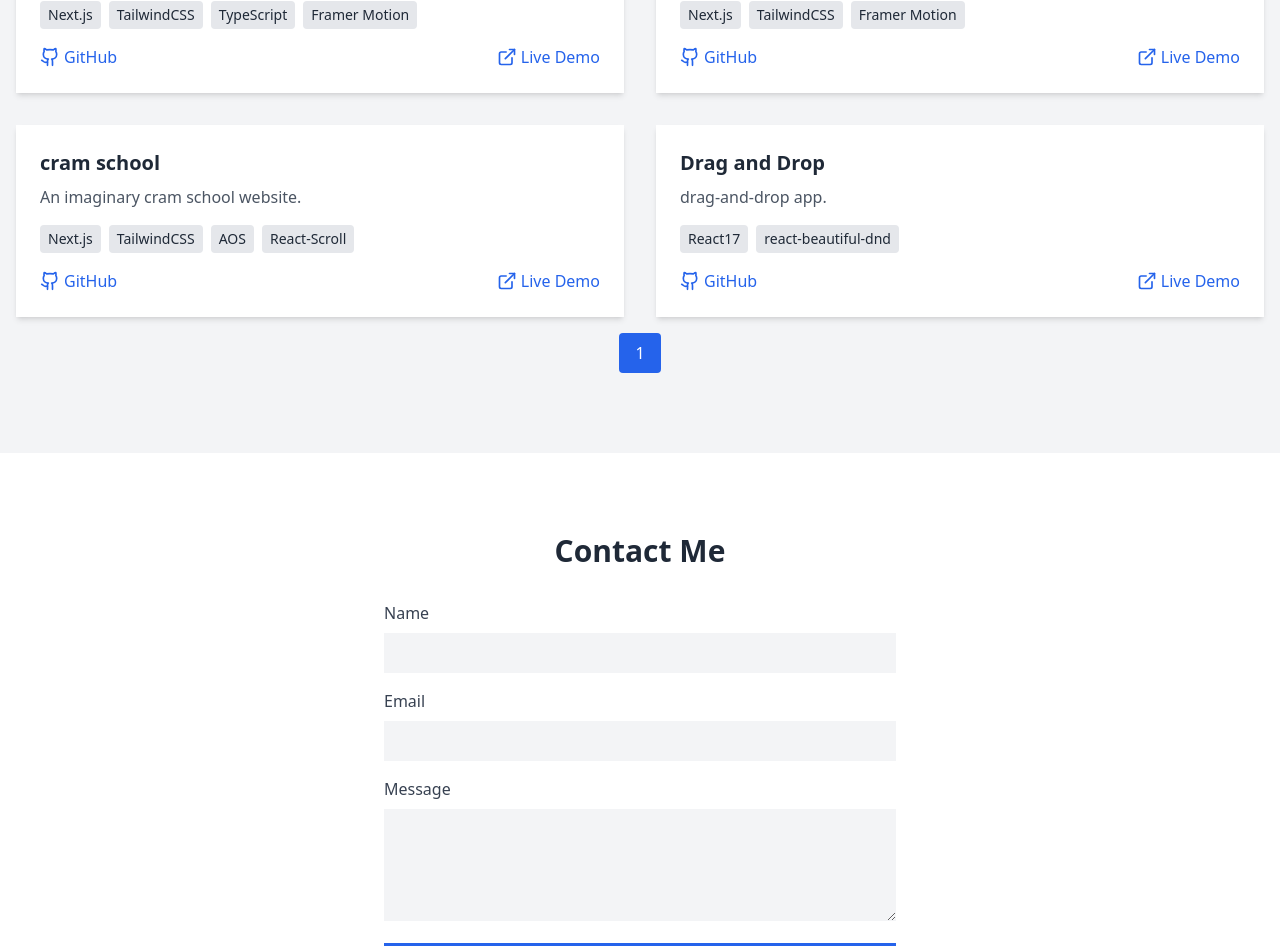
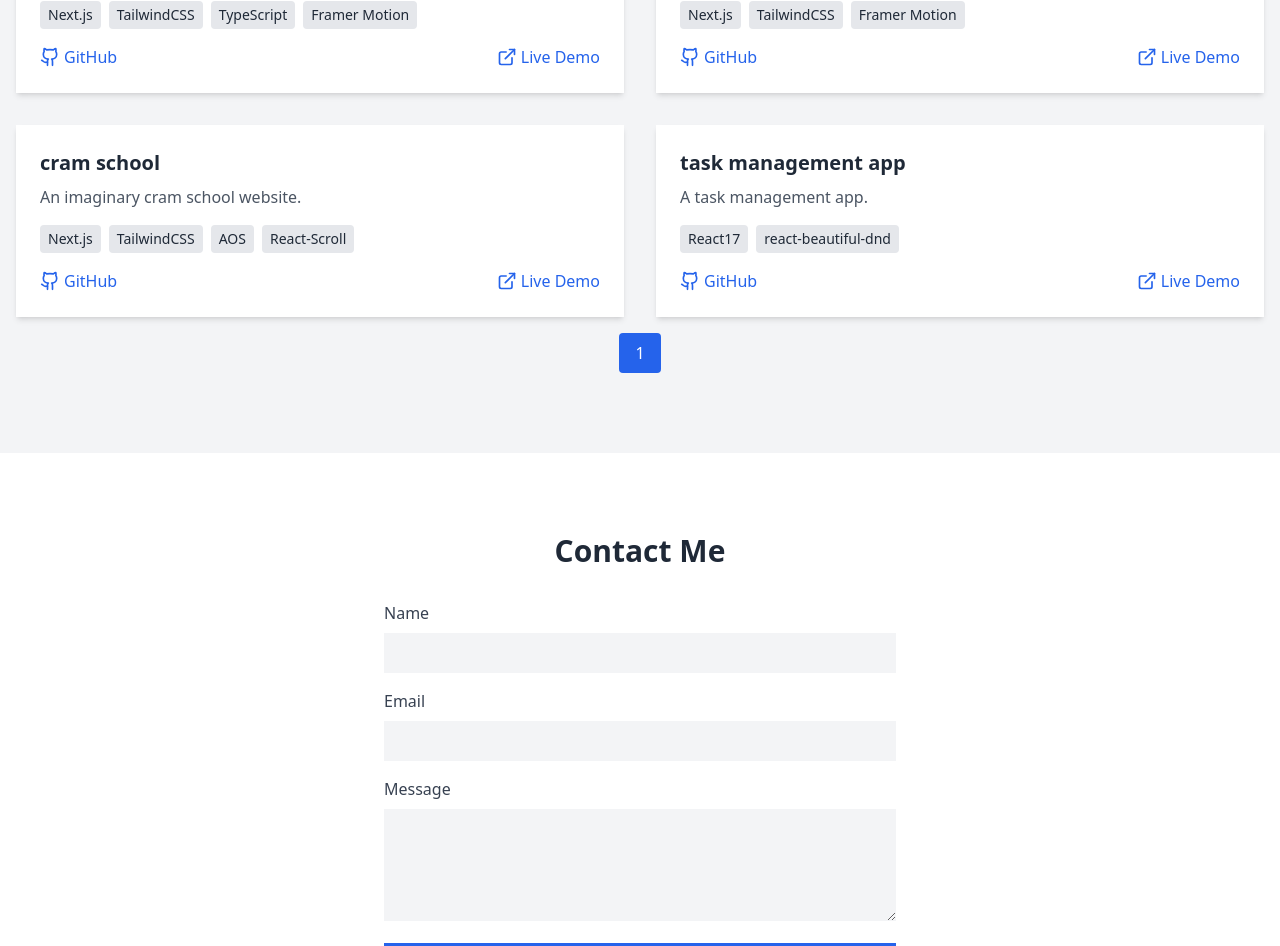
Before and after one commit to masahiro8218/next-portfolio, a Next.js app: page / in a window 1280 px wide. Shown: the part 2150-3096 px from the top of the page. Built offline with nearby package versions, Linux system fonts and the light colour scheme; a web font is replaced by a local one.

Commit message:
project 更新

```diff
--- a/components/Projects.tsx
+++ b/components/Projects.tsx
@@ -27,12 +27,13 @@ const projects = [
     live: 'https://next-cram-school.vercel.app/',
   },
   {
-    title: 'Drag and Drop',
-    description: 'drag-and-drop app.',
+    title: 'task management app',
+    description: 'A task management app.',
     technologies: ['React17', 'react-beautiful-dnd'],
-    github: 'https://github.com/masahiro8218/react-drag_and_drop',
+    github: 'https://github.com/masahiro8218/react-task-app',
     live: 'https://masahiro8218.com/',
   },
+
 ];
 
 const Projects = () => {
```
